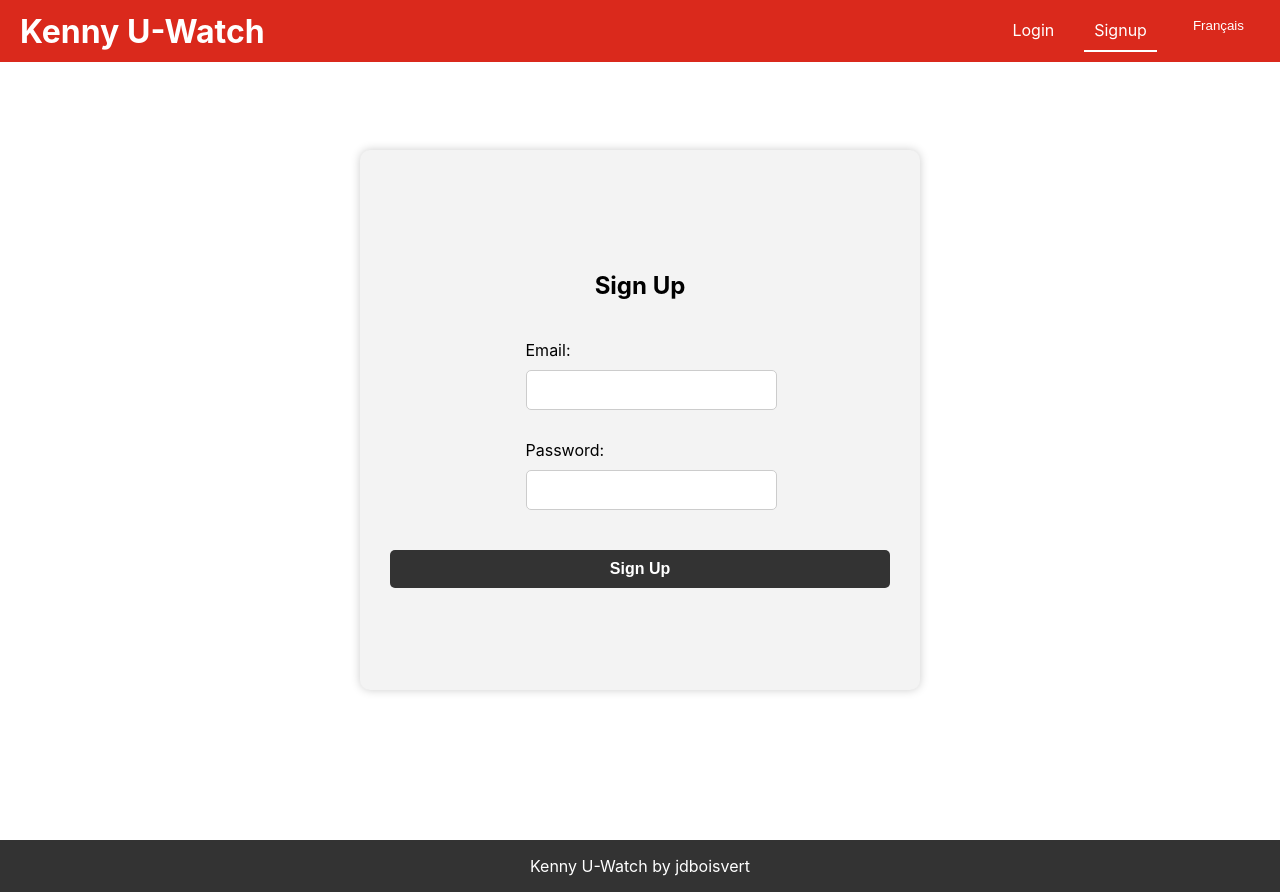
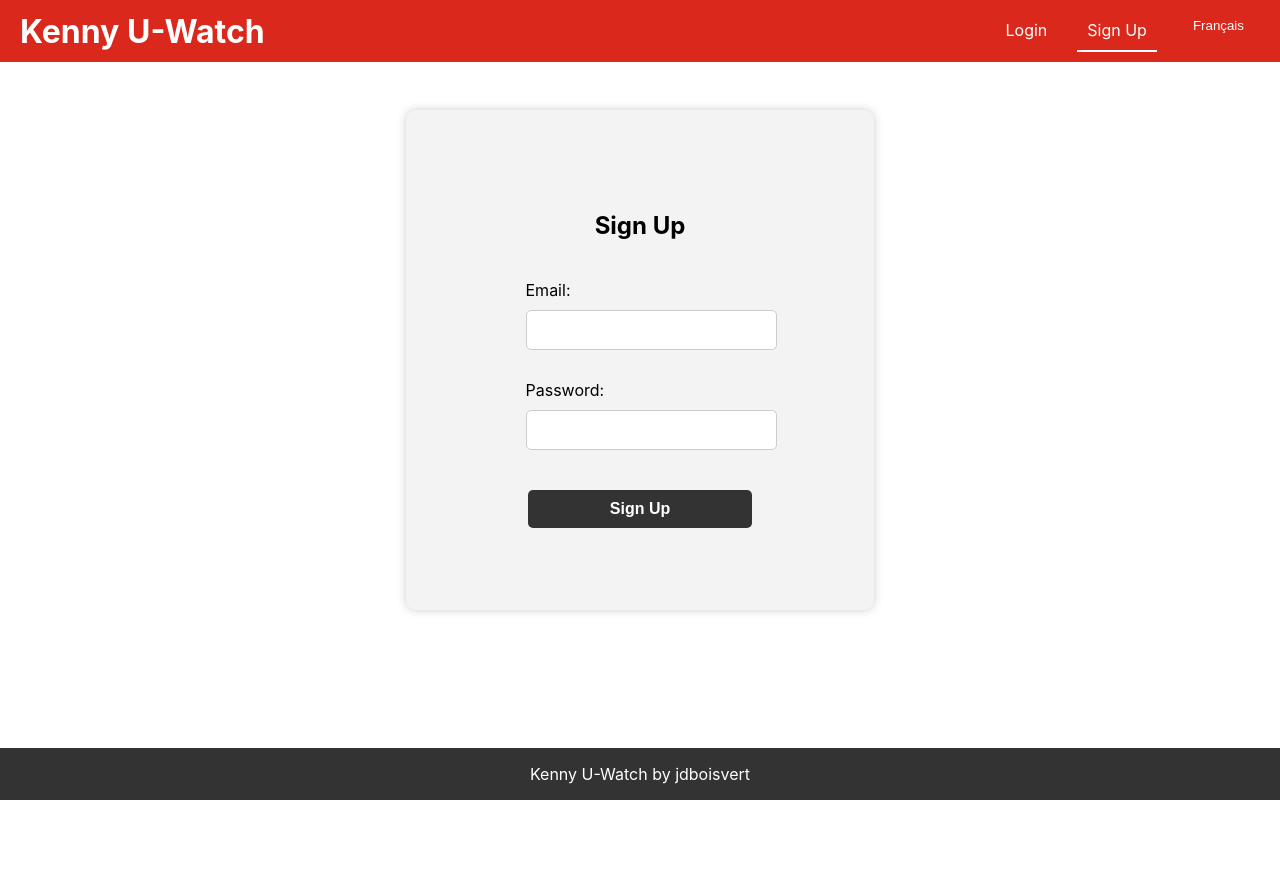
Before and after one commit to jdboisvert/kenny-u-watch, a React (Create React App) app in the folder kenny-u-watch-web-app/: page /signup in a window 1280 px wide. After the commit the page ends 800 px from the top, so only its background shows below. Built offline with nearby package versions, Linux system fonts and the light colour scheme.

Commit message:
Updated i18n for login and sign up and updated sign up form.

```diff
--- a/kenny-u-watch-web-app/src/Header.js
+++ b/kenny-u-watch-web-app/src/Header.js
@@ -55,10 +55,10 @@ const Header = () => {
             ) : (
               <>
                 <li className={`header-menu-item ${location.pathname === '/login' ? 'active' : ''}`}>
-                  <Link to="/login">Login</Link>
+                  <Link to="/login">{t("login.title")}</Link>
                 </li>
                 <li className={`header-menu-item ${location.pathname === '/signup' ? 'active' : ''}`}>
-                  <Link to="/signup">Signup</Link>
+                  <Link to="/signup">{t("signUp.title")}</Link>
                 </li>
               </>
             )}
--- a/kenny-u-watch-web-app/src/Login.css
+++ b/kenny-u-watch-web-app/src/Login.css
@@ -46,7 +46,7 @@
     border: 1px solid #d32f2f;
     margin-bottom: 20px;
     font-size: 16px;
-    width: 100%;
+    width: 80%;
     box-sizing: border-box;
     text-align: center;
 }
--- a/kenny-u-watch-web-app/src/Login.js
+++ b/kenny-u-watch-web-app/src/Login.js
@@ -9,8 +9,8 @@ import { useNavigate } from 'react-router-dom';
 const Login = () => {
   const { register, handleSubmit, formState: { errors }, setError } = useForm();
 
-  const [setAccess] = useSessionStorage('access', '');
-  const [setRefresh] = useSessionStorage('refresh', '');
+  const [access, setAccess] = useSessionStorage('access', '');
+  const [refresh, setRefresh] = useSessionStorage('refresh', '');
 
   const { t } = useTranslation();
 
@@ -39,7 +39,7 @@ const Login = () => {
   return (
     <form className="Login" onSubmit={handleSubmit(onSubmit)}>
       <h2>
-        {t('header.title')}
+        {t("login.title")}
       </h2>
       <div>
         <label htmlFor="email">{t('email.title')}:</label>
--- a/kenny-u-watch-web-app/src/Signup.css
+++ b/kenny-u-watch-web-app/src/Signup.css
@@ -1,10 +1,10 @@
-.Signup {
+  .Signup {
     background-color: #f3f3f3;
-    padding: 30px;
+    padding: 10px;
     border-radius: 10px;
     box-shadow: 0 0 10px #ccc;
-    max-width: 500px;
-    margin: 50px auto;
+    max-width: 35%;
+    margin: 10px auto;
   }
 
   .Signup h2 {
@@ -28,7 +28,7 @@
   }
 
   .Signup button[type="submit"] {
-    width: 100%;
+    width: 50%;
     padding: 10px;
     font-size: 16px;
     background-color: #333;
@@ -37,3 +37,16 @@
     border-radius: 5px;
     cursor: pointer;
   }
+
+  .Signup .error-message {
+    color: #d32f2f;
+    background-color: #fbe9e9;
+    padding: 10px;
+    border-radius: 5px;
+    border: 1px solid #d32f2f;
+    margin-bottom: 20px;
+    font-size: 16px;
+    width: 80%;
+    box-sizing: border-box;
+    text-align: center;
+}
--- a/kenny-u-watch-web-app/src/Signup.js
+++ b/kenny-u-watch-web-app/src/Signup.js
@@ -1,55 +1,60 @@
-import React, { useState } from 'react';
+import React from 'react';
+import './Signup.css';
 import axios from 'axios';
-import './Signup.css';
-import {useNavigate} from 'react-router-dom';
-import {useTranslation} from 'react-i18next';
+import { useTranslation } from 'react-i18next';
+import { useForm } from 'react-hook-form';
+import { useNavigate } from 'react-router-dom';
 
 const Signup = (props) => {
-  const [email, setEmail] = useState('');
-  const [password, setPassword] = useState('');
+  const { register, handleSubmit, formState: { errors }, setError } = useForm();
 
   const navigate = useNavigate();
+  const { t } = useTranslation();
 
-  const {t} = useTranslation();
-
-  const handleSubmit = async (event) => {
-    event.preventDefault();
+  const onSubmit = async (data) => {
     try {
       await axios.post('http://127.0.0.1:8000/signup/v1/new', {
-        email,
-        username: email,
-        password,
+        email: data.email,
+        username: data.email,
+        password: data.password,
       });
 
       navigate('/login');
     } catch (error) {
       console.error(error);
-
-      // TODO display error message to user
+      setError("apiError", {
+        type: "manual",
+        message: "Something went wrong with the API request.",
+      });
     }
   };
 
   return (
-    <form className="Signup" onSubmit={handleSubmit}>
-      <h2>Sign Up</h2>
+    <form className="Signup" onSubmit={handleSubmit(onSubmit)}>
+      <h2>{t("signUp.title")}</h2>
+
       <div>
         <label htmlFor="email">{t('email.title')}:</label>
         <input
           type="email"
           id="email"
-          value={email}
-          onChange={(event) => setEmail(event.target.value)}
+          {...register("email", { required: true })}
         />
+        {errors.email && <span>{t('requiredField.title')}</span>}
       </div>
+
       <div>
         <label htmlFor="password">{t('password.title')}:</label>
         <input
           type="password"
           id="password"
-          value={password}
-          onChange={(event) => setPassword(event.target.value)}
+          {...register("password", { required: true })}
         />
+        {errors.password && <span>{t('requiredField.title')}</span>}
       </div>
+
+      {errors.apiError && <p className="error-message">{t('genericError.title')}</p>}
+
       <button type="submit">{t('signUp.title')}</button>
     </form>
   );
```
